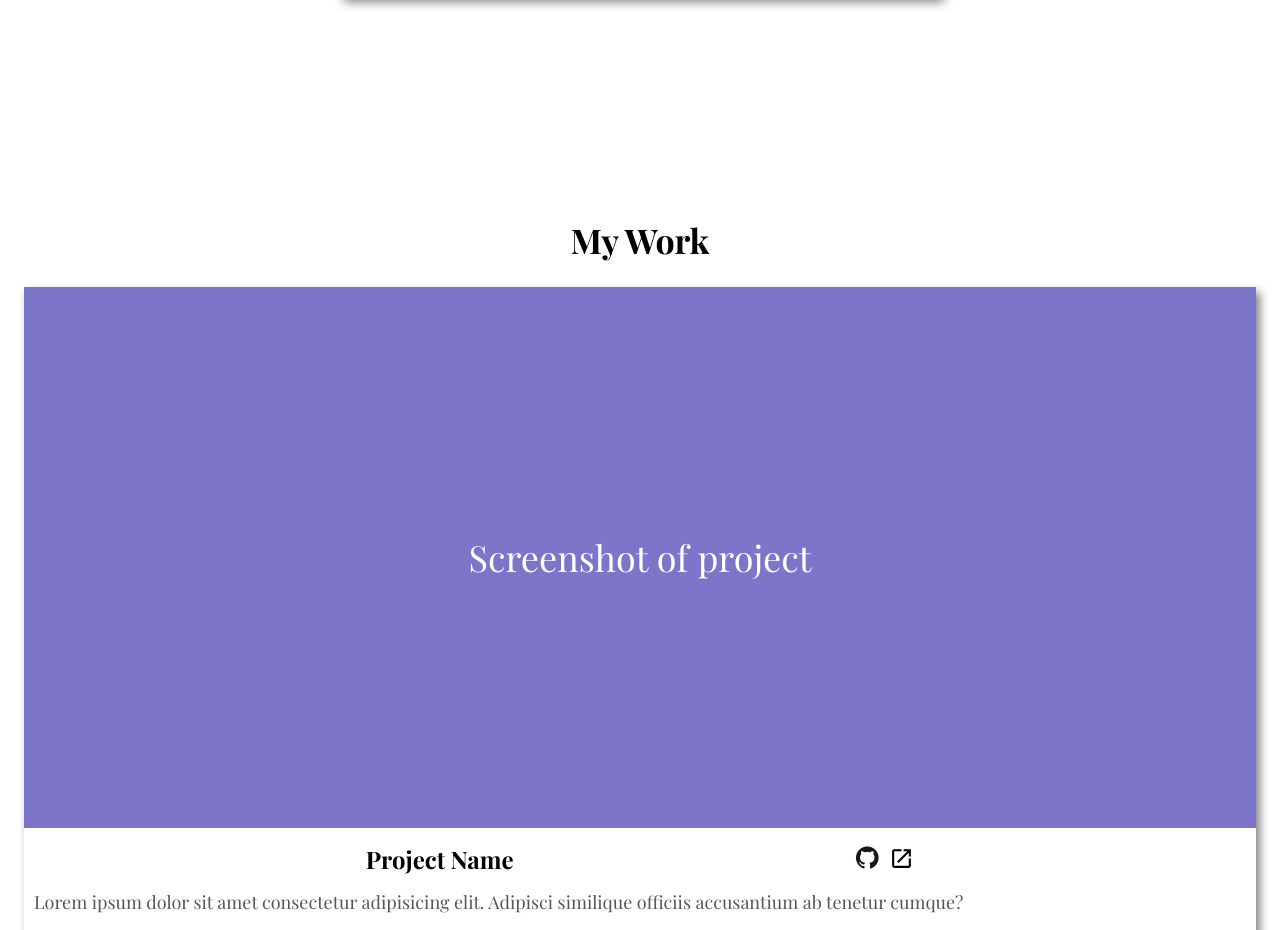
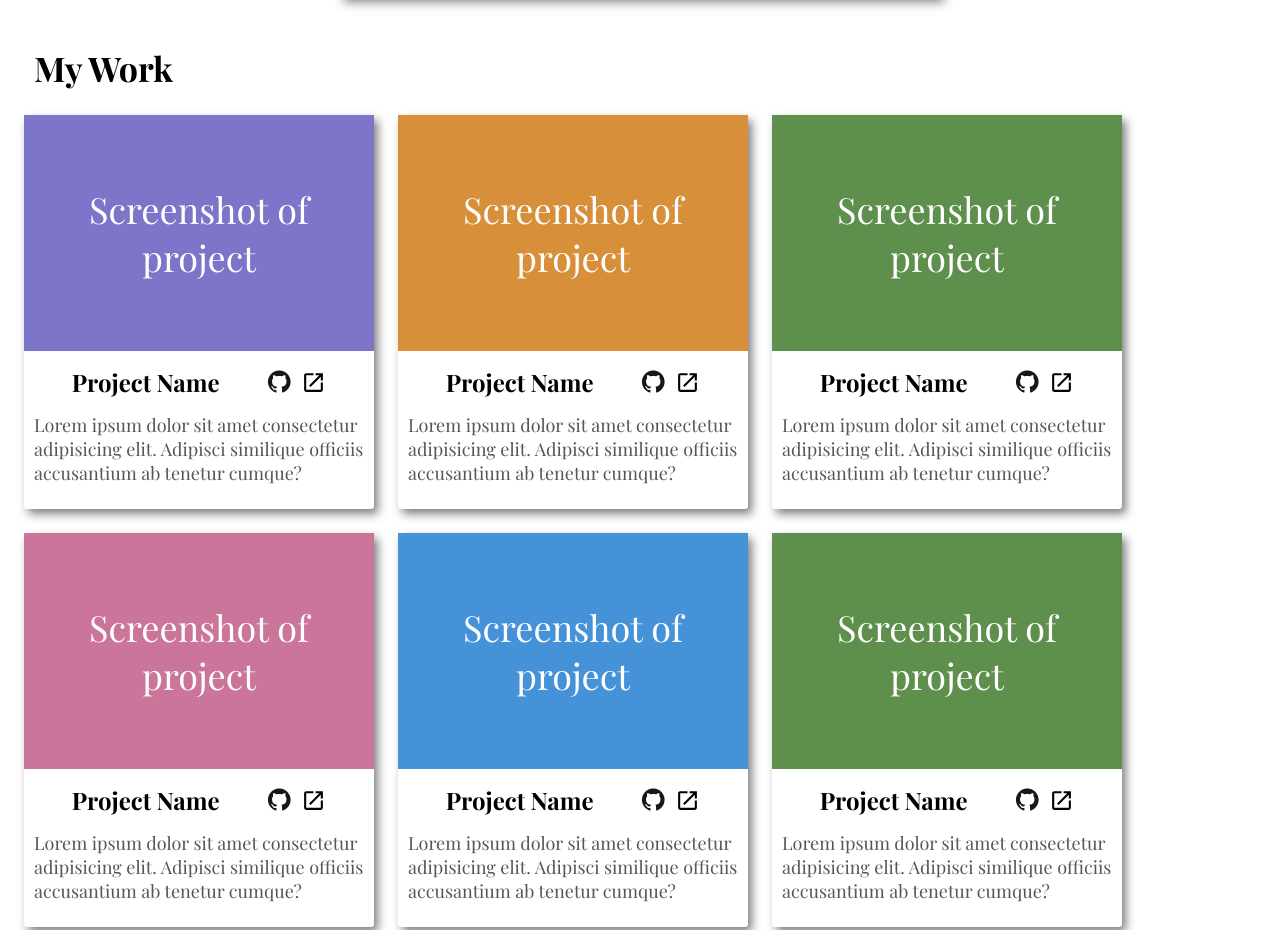
Before and after one commit to NomadicHippiee/homepage-responsive, a website built with webpack: page src/index.html in a window 1280 px wide. Shown: the part 631-1561 px from the top of the page. Built offline with nearby package versions, Linux system fonts and the light colour scheme; a web font is replaced by a local one.

Commit message:
Main section layout tablet/desktop

```diff
--- a/src/index.html
+++ b/src/index.html
@@ -41,8 +41,8 @@
         </div>
       </div>
     </heading>
+    <h3>My Work</h3>
     <main>
-      <h3>My Work</h3>
       <section class="card">
         <div class="img-container one">Screenshot of project</div>
         <div class="card-info">
--- a/src/style.css
+++ b/src/style.css
@@ -111,8 +111,9 @@ main {
   gap: 24px;
 }
 
-main h3 {
+h3 {
   font-size: 34px;
+  text-align: center;
 }
 
 .card {
@@ -179,7 +180,7 @@ footer img {
 @media (min-width: 760px) {
   .hero-about {
     position: relative;
-    margin: 220px auto;
+    margin: 220px auto 48px auto;
     box-shadow: var(--shadow);
     background-color: var(--color-primary);
     max-width: 600px;
@@ -216,6 +217,22 @@ footer img {
     width: 220px;
     height: 265px;
   }
+  h3 {
+    text-align: left;
+    padding-left: 34px;
+  }
+
+  main {
+    flex-direction: row;
+    flex-wrap: wrap;
+    padding: 24px;
+    margin: 0 auto;
+  }
+  .card {
+    width: 45%;
+    max-width: 350px;
+    margin: 0;
+  }
 }
 
 .one {
```
